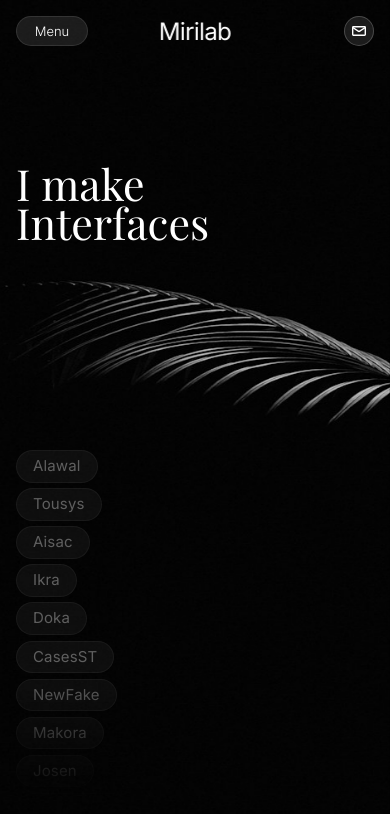
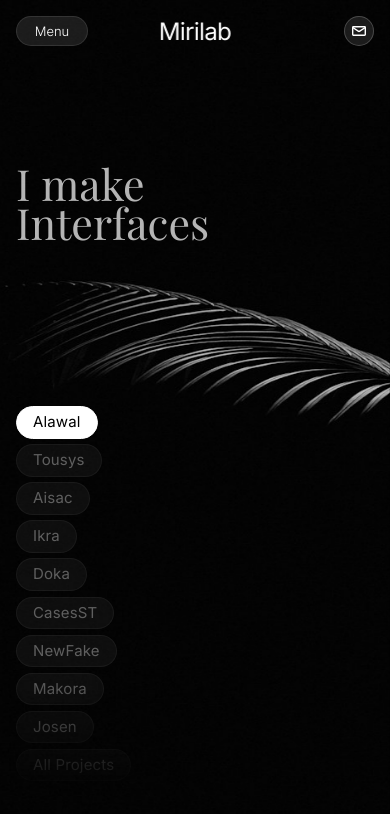
Before and after one commit to jemmdevs/mirilab, a Next.js app: page / in a window 390 px wide. Shown: the top 814 px of the page. Built offline with nearby package versions, Linux system fonts and the light colour scheme; a web font is replaced by a local one.

Commit message:
testing 31.1.26

```diff
--- a/app/components/hover-grid.css
+++ b/app/components/hover-grid.css
@@ -704,6 +704,7 @@
 		z-index: 50;
 		touch-action: pan-y;
 		overscroll-behavior: contain;
+		scroll-snap-type: y proximity;
 		/* Fade effect at top and bottom */
 		-webkit-mask-image: linear-gradient(to bottom,
 				transparent 0%,
@@ -734,6 +735,10 @@
 		height: 53vh;
 	}
 
+	.mobile-scroll-spacer:last-child {
+		height: calc(50vh - 20px);
+	}
+
 	.mobile-work-item {
 		flex-shrink: 0;
 		padding: 0.25rem 1rem;
@@ -751,6 +756,7 @@
 		border: 1px solid rgba(255, 255, 255, 0.12);
 		border-radius: 9999px;
 		transition: all 0.3s cubic-bezier(0.16, 1, 0.3, 1);
+		scroll-snap-align: center;
 	}
 
 	.mobile-work-item.active {
```
